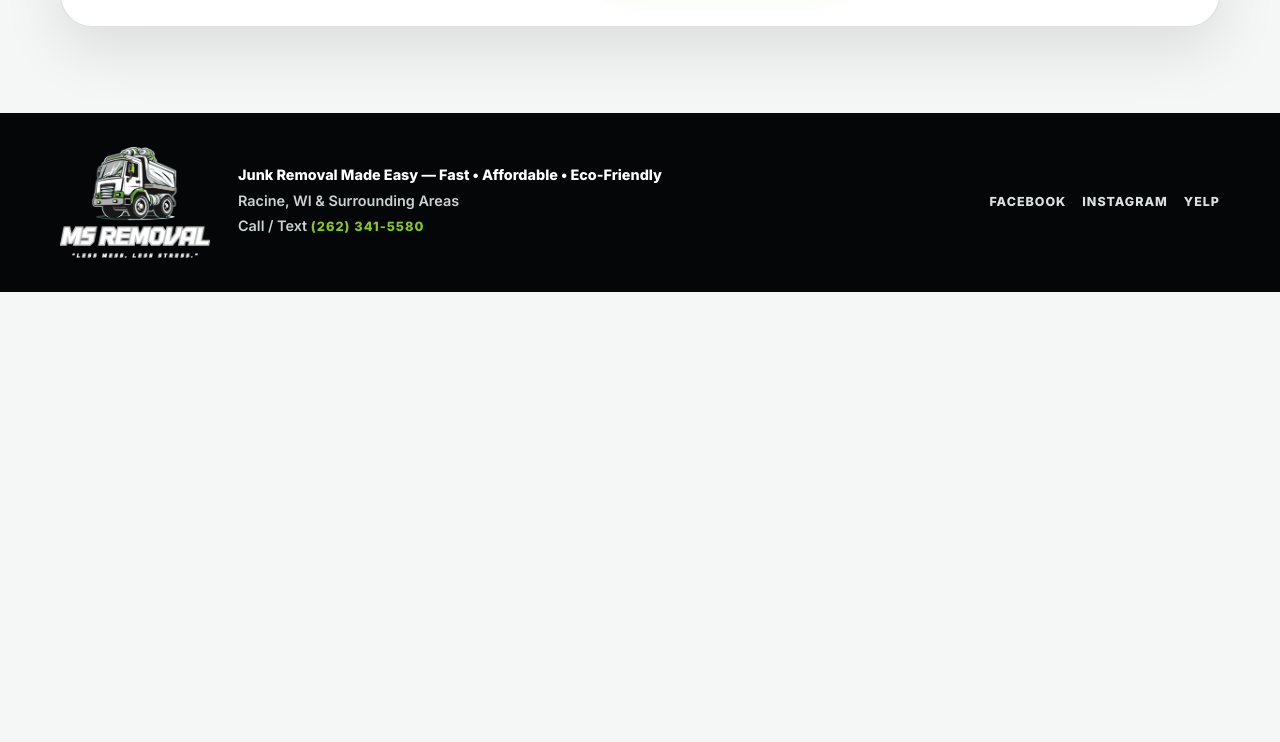
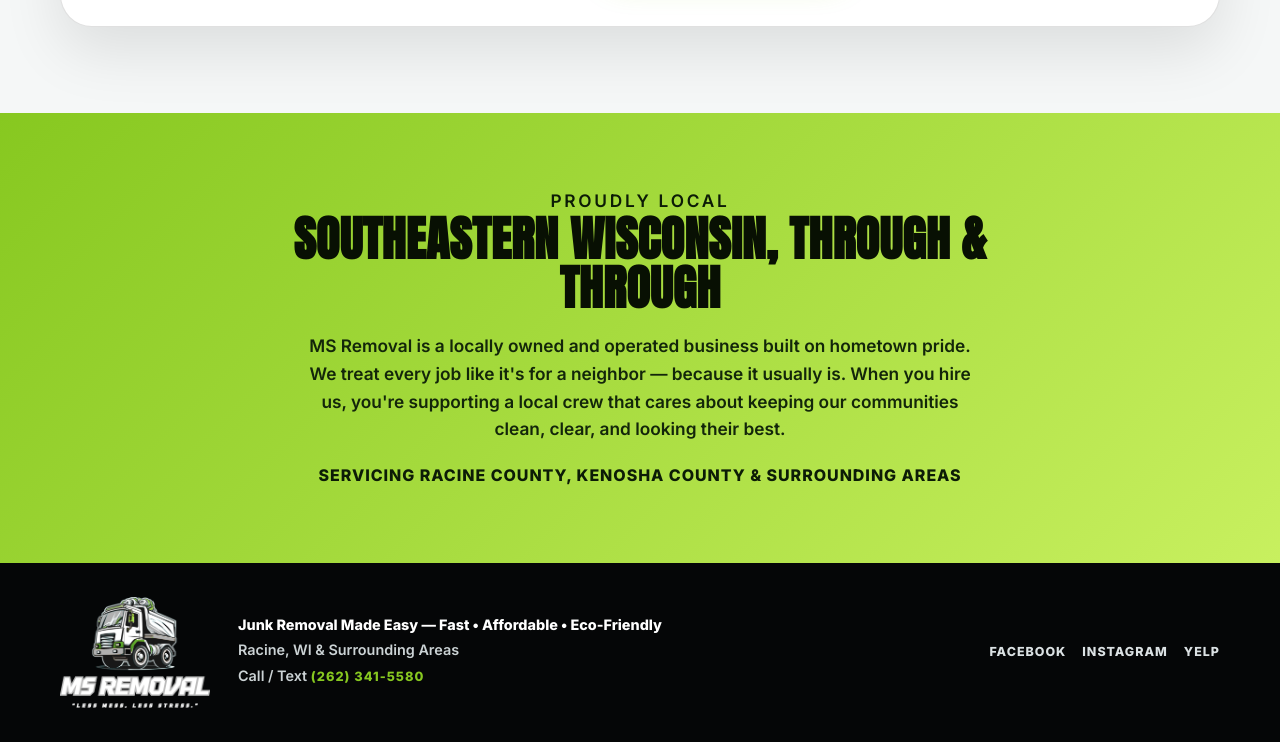
Before and after one commit to paulsalva/ms-removal, a plain HTML site: page construction-debris.html in a window 1280 px wide. Shown: the part 3003-3745 px from the top of the page. Before the commit the page ends 3295 px from the top, so only its background shows below. Drawn offline with Linux system fonts and the light colour scheme.

Commit message:
feat: add local business banner to multiple service pages
Co-authored-by: paulsalva <53840389+paulsalva@users.noreply.github.com>

```diff
--- a/construction-debris.html
+++ b/construction-debris.html
@@ -36,6 +36,14 @@
 <section class="section section-dark"><div class="container"><div class="section-heading"><p class="eyebrow">Good fit for</p><h2>Projects We Can Help With</h2></div><div class="cards three-cards"><article class="card"><h3>Concrete & Patio Tear-Outs</h3><p>Broken concrete, pavers, stone, and heavy debris that needs to be removed from the property.</p></article><article class="card"><h3>Home Remodels</h3><p>Cleanup after flooring, bathroom, kitchen, basement, garage, or general renovation work.</p></article><article class="card"><h3>Small Job Sites</h3><p>Practical hauling for contractors who need debris moved quickly without slowing the job down.</p></article></div></div></section>
 <section class="section" id="quote"><div class="container quote-panel"><div><p class="eyebrow">Free quote</p><h2>Get Construction Debris Removed</h2><p>Send the material type, approximate amount, pickup location, and photos if available.</p></div><form class="quote-form" action="mailto:info@example.com" method="post" enctype="text/plain"><label>Name<input type="text" name="name" required></label><label>Phone<input type="tel" name="phone" required></label><label>What needs removal?<textarea name="details" rows="5" placeholder="Concrete, wood, drywall, mixed construction debris, location, access details..."></textarea></label><p class="form-callout">Prefer to talk it through? Call <a href="tel:+12623415580">(262) 341-5580</a>.</p><button class="btn" type="submit">Request Debris Quote</button></form></div></section>
 </main>
+<section class="local-banner">
+    <div class="container">
+      <p class="eyebrow">Proudly local</p>
+      <h2>Southeastern Wisconsin, Through &amp; Through</h2>
+      <p>MS Removal is a locally owned and operated business built on hometown pride. We treat every job like it&apos;s for a neighbor &mdash; because it usually is. When you hire us, you&apos;re supporting a local crew that cares about keeping our communities clean, clear, and looking their best.</p>
+      <p class="local-area">Servicing Racine County, Kenosha County &amp; surrounding areas</p>
+    </div>
+  </section>
 <footer class="site-footer">
     <div class="container footer-inner">
       <img src="images/ms-removal-logo.png" alt="MS Removal" />
```
Also changed, not shown: property-cleanouts.html (+8 -0 lines), tree-brush-removal.html (+8 -0 lines).
